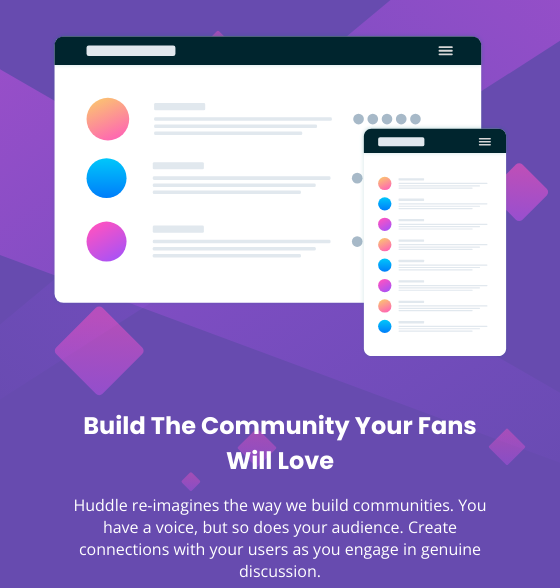
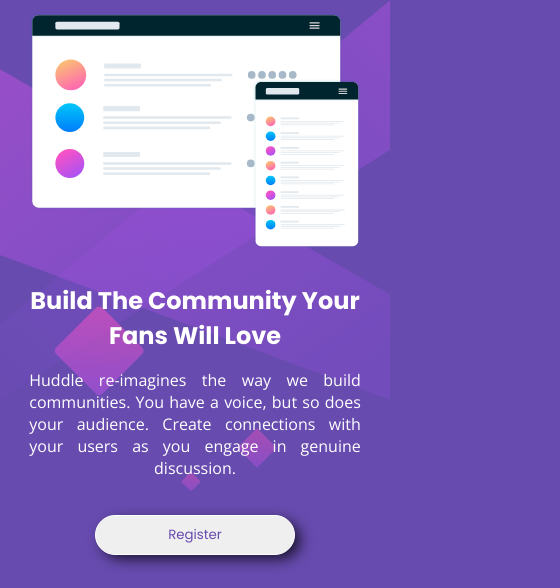
Before and after one commit to gsvidal/Huddle-Landing, a plain HTML site: page index.html in a window 390 px wide. Shown: the part 90-678 px from the top of the page, 560 px wide, since content can reach past the window. Drawn offline with nearby package versions, Linux system fonts and the light colour scheme; files whose address does not match are found by name.

Commit message:
Arreglando la version mobile, estaba un poco descuadrada

```diff
--- a/css/estilos.css
+++ b/css/estilos.css
@@ -235,10 +235,33 @@ line-height: 40px;
 
 }
 
-@media screen and (max-width: 375px)
+@media screen and (max-width: 600px)
 {
-  /* body {
-    width: 100vw;
+  body {
+    width: 100%;
+    min-width: 375px;
+  }
+  .hero {
+    width: 100%;
+  }
+  .container {
+    width: 100%;
 
-  } */
+  }
+  .hero .container img {
+    width: 85%;
+    margin: 0;
+    /* margin-left: auto;
+    margin-right: auto; */
+    /* width: 100%; */
+  }
+  .Huddle-info {
+    width: 85%;
+    padding: 7.5%;
+    margin: 0;
+  }
+  .Huddle-info p {
+    text-align: justify;
+    text-align-last: center;
+  }
 }
```
